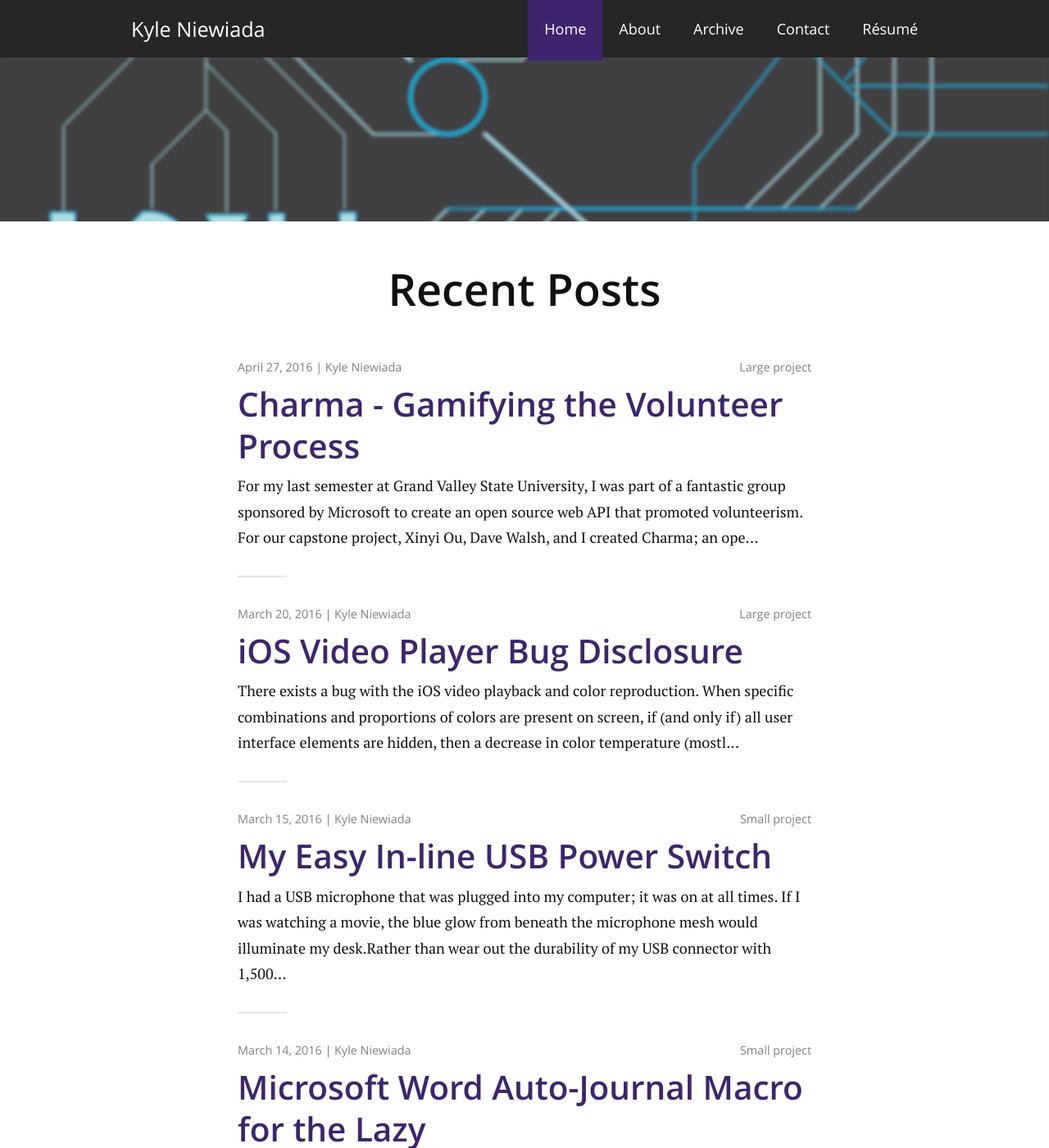
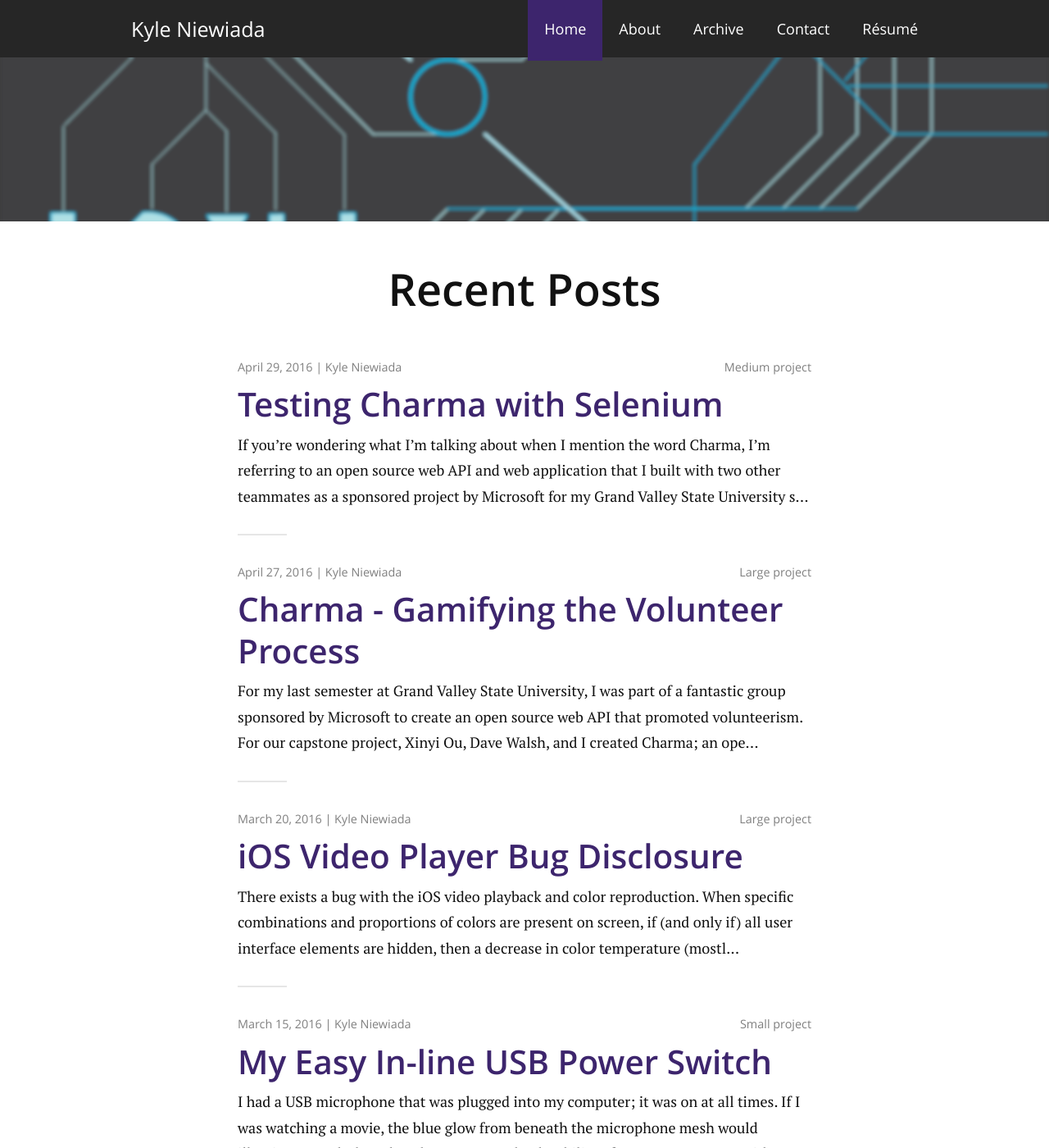
Before and after one commit to aav7fl/website-legacy, a Jekyll site: the page built from index.html, in a window 1280 px wide and 1400 px high. Shown: the whole window at 82% size. Built offline with Jekyll 4.4.1, drawn with Linux system fonts in a browser that asks for light colours; the list of posts is cut into pages by our own code; some of the changed text lies outside the part shown.

Commit message:
Publish selenium blog post

```diff
--- a/_posts/2016-05-01-testing-charma-with-selenium.md
+++ b/_posts/2016-04-29-testing-charma-with-selenium.md
@@ -2,17 +2,19 @@
 layout: post
 title: Testing Charma with Selenium
 author: Kyle Niewiada
-date: '2016-5-01 18:05'
+date: '2016-04-29 21:26'
 comments: true
-image: /2016/05/banner.jpg
-published: false
-tag: "large project"
-meta: "How I used Selenium WebDriver to test our ASP.net web application, Charma. We use the Google Chrome and Firefox web driver to test our website."
+image: /2016/04/banner2.jpg
+published: true
+tag: "medium project"
+meta: "How I used Selenium WebDriver to test our ASP.net web application, Charma. We use the Google Chrome and Firefox webdriver to test our website."
 ---
+
+If you’re wondering what I’m talking about when I mention the word Charma, I’m referring to an open source web API and web application that I built with two other teammates as a sponsored project by Microsoft for my Grand Valley State University senior capstone. You can read about our project along with a video overview [here](/blog/2016/04/charma-gamifying-volunteer-process/). One of my largest contributions to that project was implementing web browser testing using Selenium.
 
 ## My Largest Contribution (Selenium)
 
-For testing, our group decided to use Selenium WebDriver to test the interactions between our website and other browsers. The Selenium WebDriver allows for automated tasks to be written and run with different web browsers as a user would. It also bypasses any cross-origin scripting policies by using a WebDriver to interact with each browser. Such examples for tests include selecting a field, inputting certain information into that field, submitting, and verifying results with what the website responds back with on the screen. Such a test is used on our registration page to verify that bad entries are not submitted and returned with proper error messages.
+For testing, our group decided to use Selenium WebDriver to test the interactions between our website and other browsers. The Selenium WebDriver allows for automated tasks to be written and run with different web browsers as a user would. It bypasses any cross-origin scripting policies by using a WebDriver to interact with each browser. Such examples for tests include selecting a field, inputting certain information into that field, submitting, and verifying results with what the website responds back with on the screen. Such a test is used on our registration page to verify that bad entries are not submitted and returned with proper error messages.
 
 Before this project, I had never heard of Selenium. I would barely consider myself competent after seeing all the test coverage necessary for a website. Our tests are nowhere near complete. However, it did offer a necessary glimpse and small coverage for web browser automation testing.
 
@@ -60,3 +62,9 @@ We had to watch out for our Visual Studio Team Foundation Server failing our tes
 Our web driver tests are set up to allows us to create repeated tests and test these interactions across multiple web browsers dynamically. Our project is set up to maintain a list of all implemented web drivers on the system, and then in parallel will run each test for the list of web browsers.
 
 An unusual note is that we found Firefox to be significantly slower than Google Chrome when it came to interactions with the Selenium WebDriver. I am not entirely sure the reason that this happens.
+
+## Final Thoughts
+
+I had a great last semester a Grand Valley State University. I was given the opportunity to work with two other outstanding students and briefly with Eric, our mentor at Microsoft. I learned quite a bit about the enormous scope of our enterprise level MVC ASP.net web application and how much more test coverage we actually needed for our project. Tomorrow I graduate and I begin my software developer career. Here’s to the future.
+
+![my graduation cap lined with LED strings](/assets/img/2016/04/cap.jpg)
```
Also changed, not shown: assets/img/2016/04/banner2.jpg, assets/img/2016/04/cap.jpg (added), assets/img/2016/05/banner.jpg.
